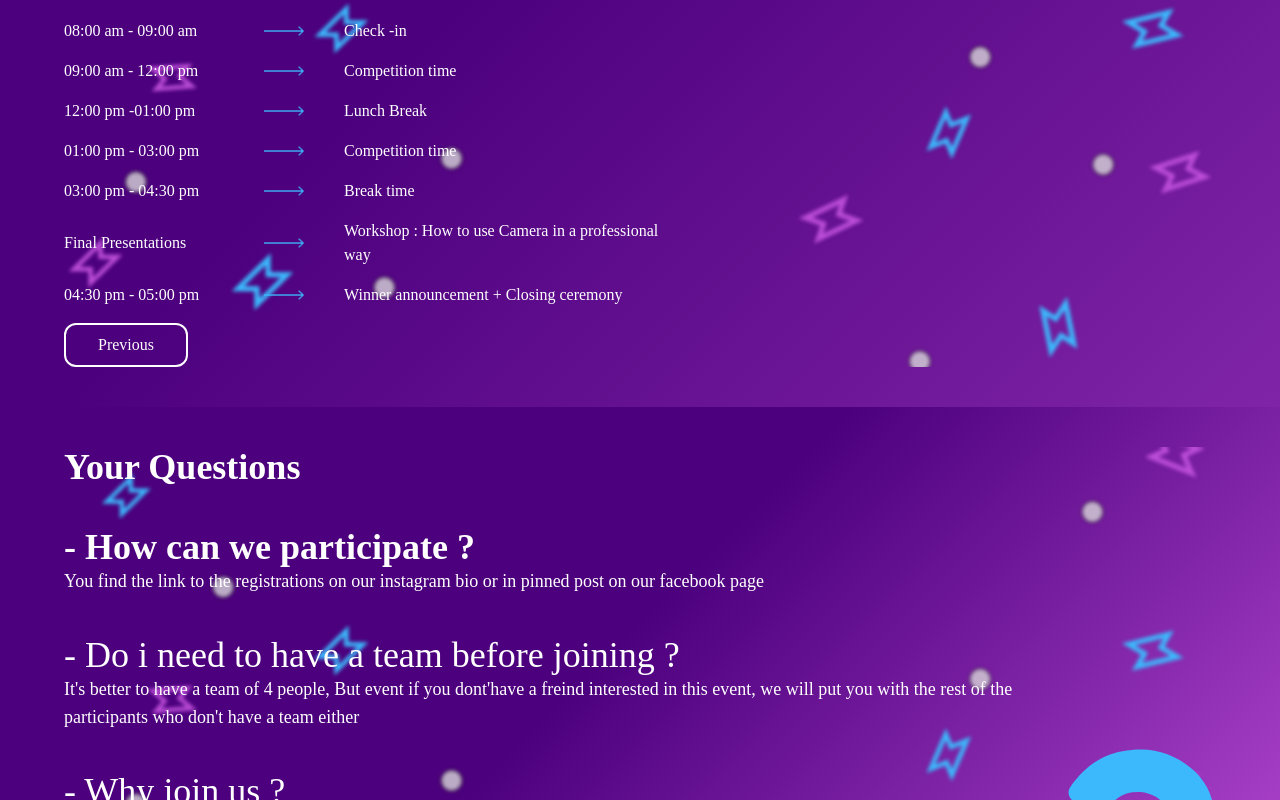
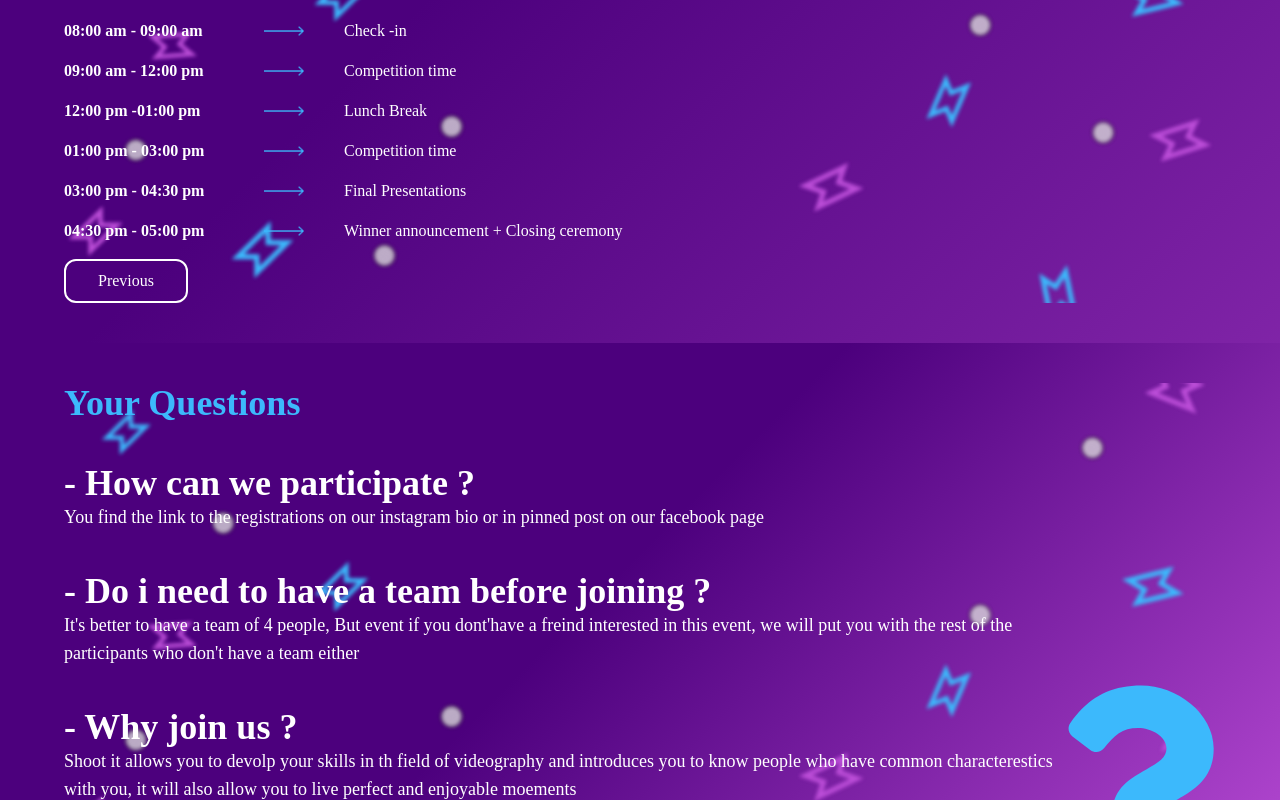
Before and after one commit to Abdelbasset10/Shoot-IT, a Next.js app: page / in a window 1280 px wide. Both pictures are taken after a click on the button "Next". Shown: the part 1703-2503 px from the top of the page. Built offline with nearby package versions, Linux system fonts and the light colour scheme.

Commit message:
some fixes

```diff
--- a/components/About.jsx
+++ b/components/About.jsx
@@ -13,8 +13,9 @@ const About = () => {
     className='w-full bg py-10'
     id='about'
      >
+
         <div className='w-[90%] m-auto bgHero2 '>
-          <h1 className='mb-10 text-4xl overflow-y-hidden	 sm:text-5xl text-shoot-white font-bold' >Who Are We</h1>
+          <h1 className='mb-10 text-4xl overflow-y-hidden	 sm:text-5xl text-shoot-blue font-bold' >Who Are We</h1>
             <motion.div
             variants={slideIn('right','tween',0.2,1)}
             className='gap-8 flex flex-col-reverse md:flex-row justify-between items-center' >
--- a/components/Agenda.jsx
+++ b/components/Agenda.jsx
@@ -15,24 +15,24 @@ const Agenda = () => {
     variants={staggerContainer}
     initial='hidden'
     whileInView='show'
-    className='w-full  py-10'
+    className='w-full h-fit py-10'
     id='agenda'>
         <motion.div
         variants={slideIn('left','tween',0.2,1)}
         className='w-[90%] m-auto bgHero2'
         >
-            <h1 className='text-4xl overflow-y-hidden	 font-bold  text-shoot-white mb-10 '>Event Agenda</h1>
+            <h1 className='text-4xl overflow-y-hidden	 font-bold  text-shoot-blue mb-10 '>Event Agenda</h1>
             {isDay3 ? (
                 <div className='text-shoot-white' >
-                <h1 className='text-xl sm:text-2xl font-bold text-center' >April 21 , 2023</h1>
-                <h1 className='text-xl sm:text-2xl font-bold text-center my-8'>Trip day for shooting & filming</h1>
+                <h1 className='text-xl sm:text-2xl font-bold text-center' >April 22 , 2023</h1>
+                <h1 className='text-xl sm:text-2xl font-bold text-center my-8'>Competition day</h1>
                 <div className='flex flex-col gap-4' >
                     {agendaDay3.map((agenda)=>{
                     return(
                         <div className='flex gap-4 md:gap-10 items-center' key={agenda.id} >
-                                <p className='text-xs sm:text-base w-[10rem] sm:w-[15rem]  xl:w-[10rem]' >{agenda.time}</p>
-                                <img src="/arrow.png" alt="arrowImg" className='w-4 md:w-10' />
-                                <p className='text-xs w-full xl:w-[20rem] sm:text-base' >{agenda.tache}</p>
+                                <p className='text-base sm:text-base w-[10rem] sm:w-[15rem] font-bold xl:w-[10rem]' >{agenda.time}</p>
+                                <img src="/arrow.png" alt="arrowImg" className='w-10' />
+                                <p className='text-base w-full xl:w-[20rem] sm:text-base' >{agenda.tache}</p>
                             </div>
                     )
                     })}
@@ -48,8 +48,8 @@ const Agenda = () => {
                         {agendaDay1.map((agenda)=>{
                         return(
                             <div className='text-base flex justify-between gap-4 xl:gap-10 items-center' key={agenda.id} >
-                                <p className='text-base sm:text-base sm:text-base w-[10rem] sm:w-[15rem]  xl:w-[10rem]' >{agenda.time}</p>
-                                <img src="/arrow.png" alt="arrowImg" className='w-4 md:w-10' />
+                                <p className='text-base sm:text-base sm:text-base w-[10rem] sm:w-[15rem]  font-bold xl:w-[10rem]' >{agenda.time}</p>
+                                <img src="/arrow.png" alt="arrowImg" className='w-10' />
                                 <p className='w-full sm:text-base xl:w-[20rem]' >{agenda.tache}</p>
                                 <div className='hidden xl:block w-1 h-8 bg-shoot-blue' ></div>
                             </div>
@@ -65,8 +65,8 @@ const Agenda = () => {
                         {agendaDay2.map((agenda)=>{
                         return(
                             <div className='text-base flex justify-between gap-4 xl:gap-10 items-center' key={agenda.id} >
-                                <p className='text-base sm:text-base w-[10rem] sm:w-[15rem]  xl:w-[10rem]' >{agenda.time}</p>
-                                <img src="/arrow.png" alt="arrowImg" className='w-4 md:w-10' />
+                                <p className='text-base sm:text-base w-[10rem] sm:w-[15rem] font-bold xl:w-[10rem]' >{agenda.time}</p>
+                                <img src="/arrow.png" alt="arrowImg" className='w-10' />
                                 <p className='w-full sm:text-base xl:w-[20rem]' >{agenda.tache}</p>
                             </div>
                         )
--- a/components/FAQ.jsx
+++ b/components/FAQ.jsx
@@ -14,27 +14,27 @@ const FAQ = () => {
         <motion.div
         variants={slideIn('left','tween',0.2,1)}
          className="w-[90%] m-auto bgHero2">
-          <h1 className="text-4xl font-bold overflow-y-hidden	 text-shoot-white mb-10" >Your Questions</h1>
+          <h1 className="text-4xl font-bold overflow-y-hidden	 text-shoot-blue mb-10" >Your Questions</h1>
           <div className=" flex flex-col-reverse md:flex-row justify-between md:items-end" >
           <div className="flex flex-col gap-10 text-shoot-white 	 " >
             <div>
-              <p className='overflow-y-hidden text-lg sm:text-2xl lg:text-4xl font-bold' >- How can we participate  ?</p>
+              <p className='overflow-y-hidden text-xl sm:text-2xl lg:text-4xl font-bold' >- How can we participate  ?</p>
               <p className='text-lg' >You find the link to the registrations on our instagram bio or in pinned post on our facebook page </p>
             </div>
 
             <div>
-              <p className='overflow-y-hidden text-lg sm:text-2xl lg:text-4xl'>- Do i need to have a team before joining ?</p>
+              <p className='overflow-y-hidden text-xl sm:text-2xl lg:text-4xl font-bold'>- Do i need to have a team before joining ?</p>
               <p className='text-lg'>It's better to have a team of 4 people, But event if you dont'have a freind interested in this event, we will put you with the rest of the participants who don't have a team either</p>
             </div>
 
 
             <div>
-              <p className='overflow-y-hidden text-lg sm:text-2xl lg:text-4xl'>- Why join us ?</p>
+              <p className='overflow-y-hidden text-xl sm:text-2xl lg:text-4xl font-bold'>- Why join us ?</p>
               <p className='text-lg'>Shoot it allows you to devolp your skills in th field of videography and introduces you to know people who have common characterestics with you, it will also allow you to live perfect and enjoyable moements</p>
             </div>
 
             <div>
-              <p className='overflow-y-hidden text-lg sm:text-2xl lg:text-4xl'>- Is it free ??</p>
+              <p className='overflow-y-hidden text-xl sm:text-2xl lg:text-4xl font-bold'>- Is it free ??</p>
               <p className='text-lg'>Yes, of course , it's free, so what are you waiting for to join us !</p>
             </div>
           </div>
--- a/data.js
+++ b/data.js
@@ -131,15 +131,10 @@ export const agendaDay3 = [
   {
     id: 5,
     time: "03:00 pm - 04:30 pm",
-    tache: "Break time",
+    tache: "Final Presentations",
   },
   {
     id: 6,
-    time: "Final Presentations",
-    tache: "Workshop : How to use Camera in a professional way",
-  },
-  {
-    id: 7,
     time: "04:30 pm - 05:00 pm",
     tache: "Winner announcement + Closing ceremony",
   },
```
